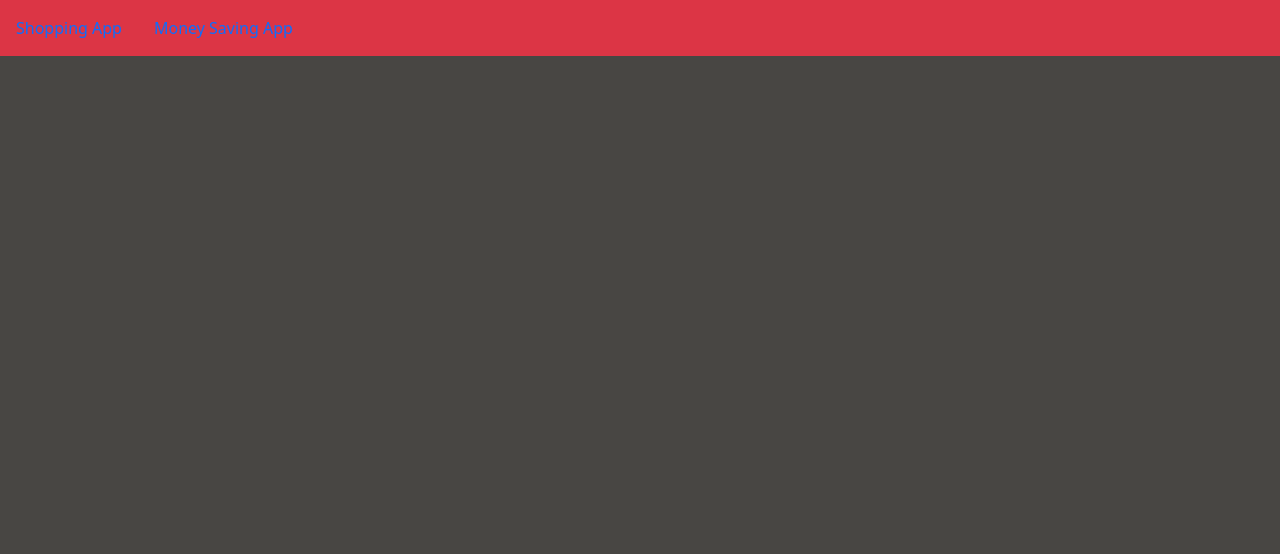
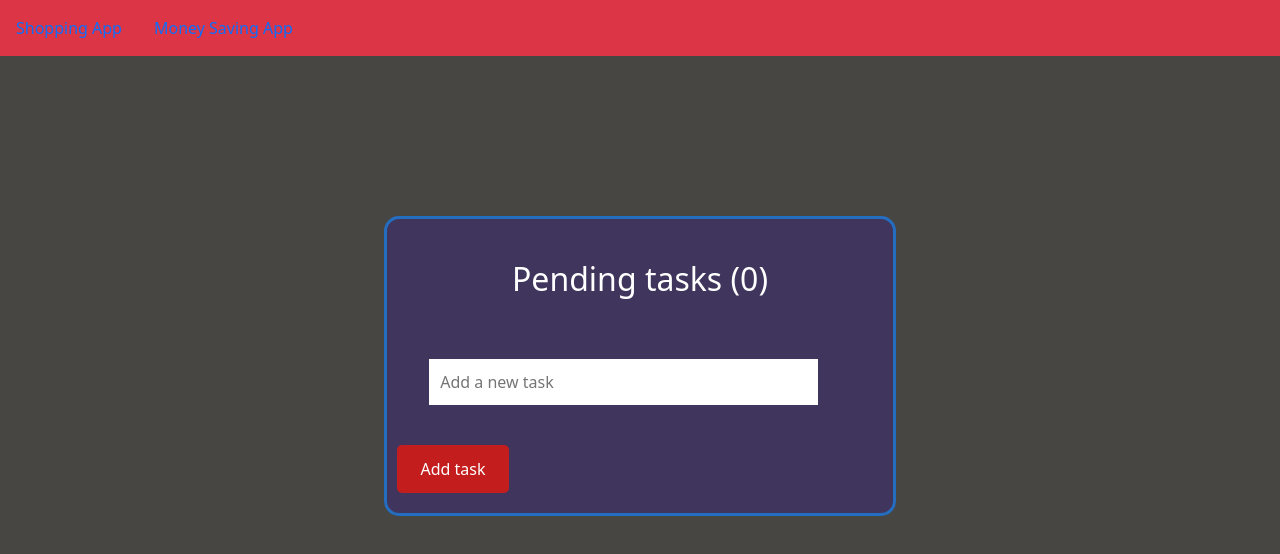
Before and after one commit to Eigis26/SprintReactToDoList, a React (Create React App) app: page / in a window 1280 px wide. Shown: the top 554 px of the page. Built offline with nearby package versions, Linux system fonts and the light colour scheme.

Commit message:
Adding error when page is not found, adding index page on first load

```diff
--- a/src/App.js
+++ b/src/App.js
@@ -12,8 +12,15 @@ class App extends Component {
       <HashRouter>
       <Main />
       <Routes>
+        <Route index element={<Todo />} />
         <Route path='/Todo' element={<Todo />} />
         <Route path='/Section/Section' element={<Section />} />
+        <Route path="/*" element={
+                          <main style={{ marginTop: "5rem", textAlign: "center", color: "white"}}>
+                          <h1 style ={{fontSize: "10rem"}}>Page Not Found</h1>
+                        </main>
+                      }
+                       />
       </Routes>
       </HashRouter>
     );
```
